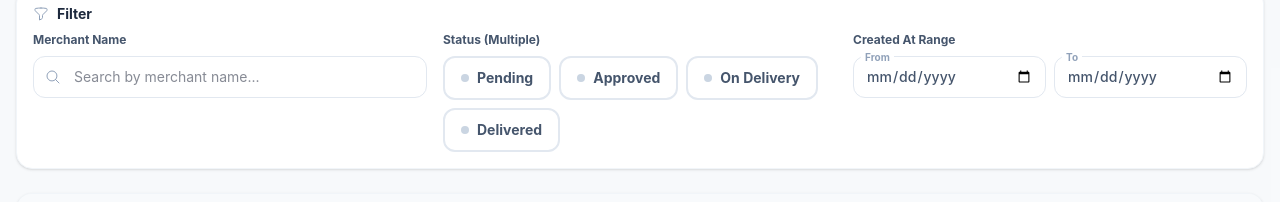
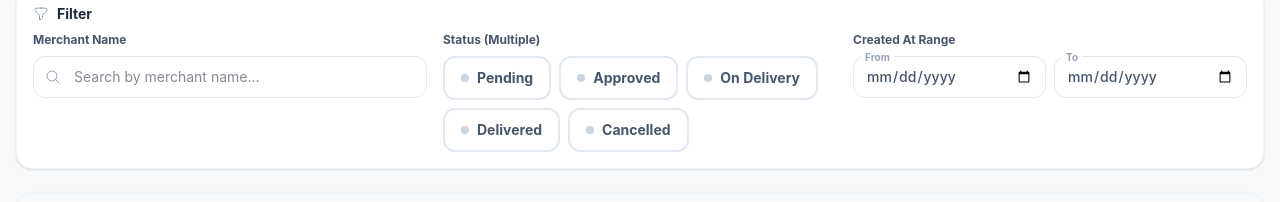
Before and after one commit to dominikuswilly/nofu-fe_admin, a Vue app: page /restock in a window 1280 px wide. Shown: the part 187-389 px from the top of the page. Built offline with nearby package versions, Linux system fonts and the light colour scheme; sample sign-in values are in the browser's storage.

Commit message:
feat: cancel status

```diff
--- a/src/modules/stock/views/Restock.vue
+++ b/src/modules/stock/views/Restock.vue
@@ -347,7 +347,7 @@ interface RestockRecord {
   id: string;
   merchantId: string;
   merchantName: string;
-  status: 'pending' | 'approved' | 'on delivery' | 'delivered';
+  status: 'pending' | 'approved' | 'on delivery' | 'delivered' | 'cancelled';
   latitude: number;
   longitude: number;
   createdBy: string;
@@ -447,7 +447,8 @@ const statusOptions = [
   { value: 'pending', label: 'Pending' },
   { value: 'approved', label: 'Approved' },
   { value: 'on delivery', label: 'On Delivery' },
-  { value: 'delivered', label: 'Delivered' }
+  { value: 'delivered', label: 'Delivered' },
+  { value: 'cancelled', label: 'Cancelled' }
 ];
 
 const filters = ref({
@@ -501,7 +502,8 @@ const getStatusClass = (status: string) => {
     'pending': 'bg-amber-100 text-amber-700',
     'approved': 'bg-blue-100 text-blue-700',
     'on delivery': 'bg-purple-100 text-purple-700',
-    'delivered': 'bg-green-100 text-green-700'
+    'delivered': 'bg-green-100 text-green-700',
+    'cancelled': 'bg-red-100 text-red-700'
   };
   return classes[status] || 'bg-slate-100 text-slate-700';
 };
@@ -511,7 +513,8 @@ const getStatusActiveClass = (status: string) => {
     'pending': 'bg-amber-100 border-amber-300 text-amber-700 hover:bg-amber-200',
     'approved': 'bg-blue-100 border-blue-300 text-blue-700 hover:bg-blue-200',
     'on delivery': 'bg-purple-100 border-purple-300 text-purple-700 hover:bg-purple-200',
-    'delivered': 'bg-green-100 border-green-300 text-green-700 hover:bg-green-200'
+    'delivered': 'bg-green-100 border-green-300 text-green-700 hover:bg-green-200',
+    'cancelled': 'bg-red-100 border-red-300 text-red-700 hover:bg-red-200'
   };
   return classes[status] || 'bg-slate-100 border-slate-300 text-slate-700';
 };
```
